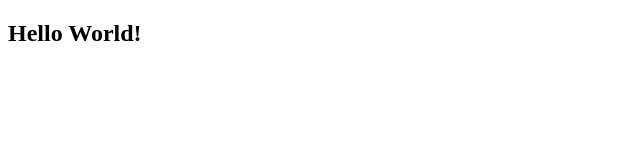
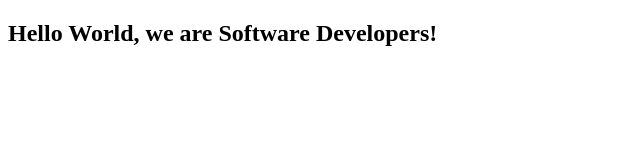
Before and after one commit to kennankole/microvers-trials, a plain HTML site: page index.html in a window 1280 px wide. Shown: the whole page, without its empty margins (0-640 px from the left). Drawn offline with Linux system fonts and the light colour scheme.

Commit message:
microverse trial

```diff
--- a/index.html
+++ b/index.html
@@ -7,7 +7,7 @@
   </head>
 
   <body>
-    <h2>Hello World!</h2>
+    <h2>Hello World, we are Software Developers!</h2>
     <script src="https://cdn.freecodecamp.org/testable-projects-fcc/v1/bundle.js"></script>
 
     <!--
```
